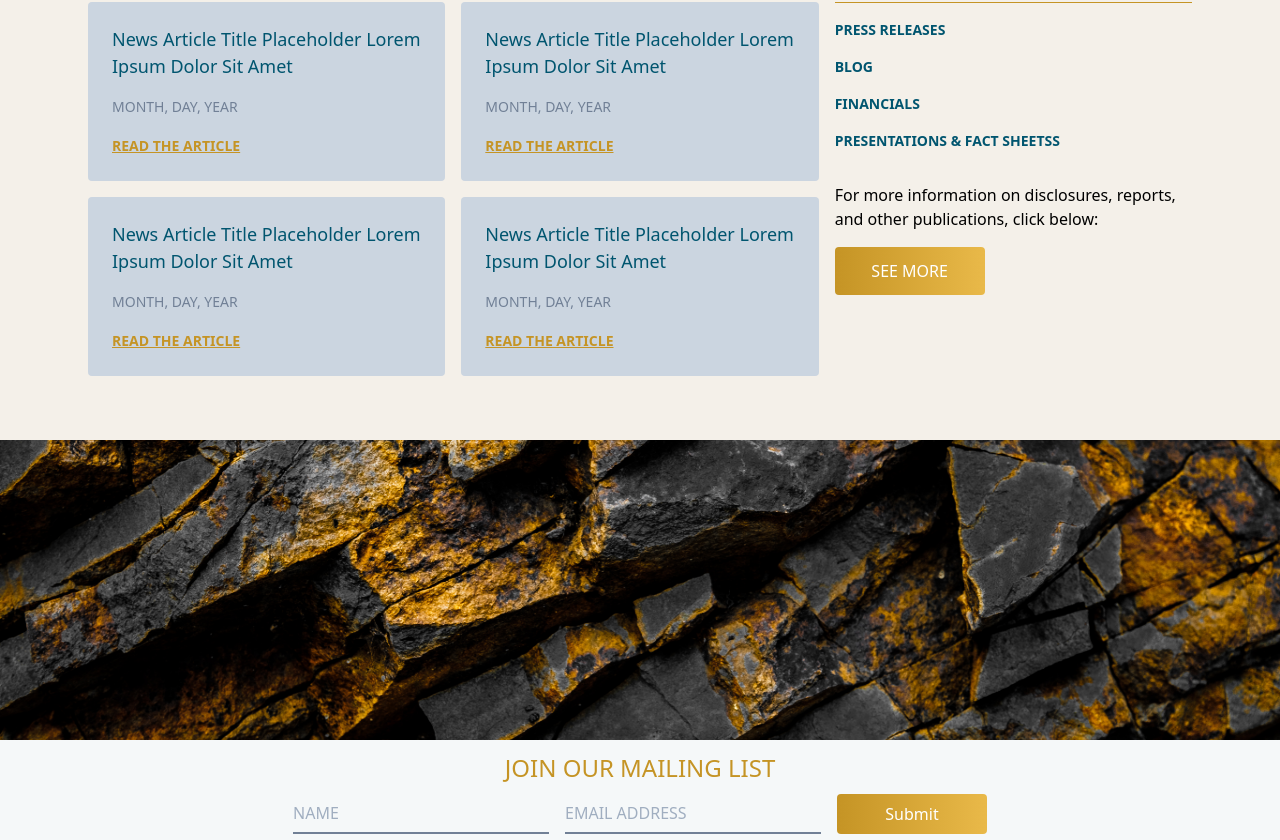
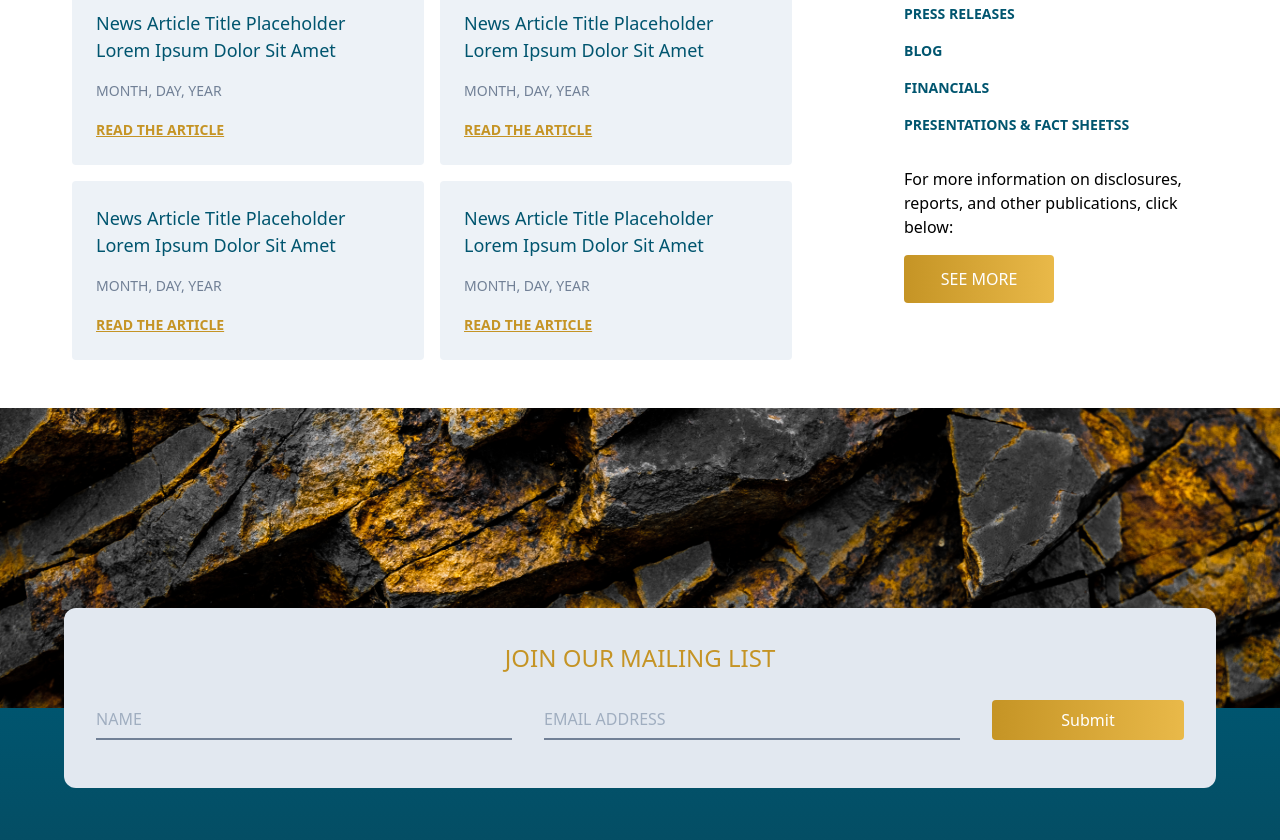
Before and after one commit to devconn99/gminingventures, a Gatsby site: page / in a window 1280 px wide. Shown: the part 2019-2859 px from the top of the page. Built offline with nearby package versions, Linux system fonts and the light colour scheme; Gatsby itself is replaced by a stand-in of ours.

Commit message:
Complete Footer

```diff
--- a/src/components/footer/index.jsx
+++ b/src/components/footer/index.jsx
@@ -6,27 +6,30 @@ function Footer() {
   const [isExpanded, toggleExpansion] = useState(false);
 
   return (
-    <div className="items-center max-w-7xl mx-auto ">
-      <div className="footer-section"></div>
-      <div className="footer-overly text-center">
+    <div className="">
+      <div className="footer-section relative z-10 flex justify-center">
+        <div className="footer-overly text-center max-w-6xl py-8 bg-gray-300 absolute z-20 rounded-xl">
           <h2 className="text-2xl text-secondary uppercase pb-2">
             JOIN OUR MAILING LIST
           </h2>
-        <div className="flex justify-center gap-4">
+          <div className="grid grid-cols-10 gap-8 px-8 py-4">
             <input
               type="text"
               placeholder="NAME"
-            className="bg-transparent border-b-2 border-gray-600 w-64 outline-none"
+              className="bg-transparent border-b-2 border-gray-600 col-span-4 outline-none"
             />
             <input
               type="text"
               placeholder="EMAIL ADDRESS"
-            className="bg-transparent border-b-2 border-gray-600 w-64 outline-none"
+              className="bg-transparent border-b-2 border-gray-600 col-span-4 outline-none"
             />
-          <button className="seeMoreBtn rounded p-2">Submit</button>
+            <button className="see-button rounded p-2 col-span-2">
+              Submit
+            </button>
           </div>
         </div>
-      <div className="flex flex-wrap items-center justify-between footer-bar p-6">
+      </div>
+      <div className="flex flex-wrap items-center justify-between footer-bar px-6 pt-48 pb-24">
         <Link className="flex items-center no-underline text-white" to="/">
           <img src={Logo} alt="logo" />
         </Link>
--- a/src/components/footer/index.scss
+++ b/src/components/footer/index.scss
@@ -4,16 +4,17 @@
   background-size: 100% 100%;
   height: 300px;
   padding-top: 200px;
+  .see-button {
+    background: linear-gradient(to right, #c59425 0%, #e9b949 100%);
+    color: #ffffff;
+  }
 }
 
 .footer-bar {
-  height: 270px;
-  background-color: #00556f;
+  background: transparent linear-gradient(180deg, #00556f 0%, #0a4253 100%) 0%
+    0% no-repeat padding-box;
 }
 
 .footer-overly {
-    background-color: rgba(255, 255, 255, 0.959);
-    position: absolute;
-    padding: 10px;
-    width: 100%;
+  width: 100%;
 }
--- a/src/containers/homepage/articale/index.jsx
+++ b/src/containers/homepage/articale/index.jsx
@@ -3,20 +3,21 @@ import styles from "./index.scss";
 import { Link } from "gatsby";
 const MarketingPosition = () => {
   return (
-    <section className="intro-section  bg-secondary py-12">
+    <section className=" py-12">
       <div className="max-w-6xl mx-auto">
-        <div class="flex flex-wrap p-4">
-          <div className="lg:w-2/3 lg:px-2">
+        <div class="grid grid-cols-6 gap-24">
+          <div className="lg:col-span-4 lg:px-2">
             <h2 className="text-2xl text-secondary uppercase pb-2">
               New Releases
             </h2>
             <div class="grid grid-rows-2 grid-flow-col gap-4">
-              <div class="col-span-8 bg-gray-400 rounded p-6">
+              {[1, 2, 3, 4].map((item) => (
+                <div class="col-span-8 bg-gray-200 rounded p-6">
                   <h2 className="text-primary  font-medium text-lg">
                     News Article Title Placeholder Lorem Ipsum Dolor Sit Amet
                   </h2>
                   <p className="uppercase text-sm py-4 text-gray-600">
-                  MONTH, DAY, YEAr
+                    MONTH, DAY, YEAR
                   </p>
                   <Link
                     className="text-secondary underline uppercase text-sm font-bold"
@@ -25,51 +26,10 @@ const MarketingPosition = () => {
                     Read the Article
                   </Link>
                 </div>
-              <div class="col-span-8 bg-gray-400 rounded p-6">
-                <h2 className="text-primary  font-medium text-lg">
-                  News Article Title Placeholder Lorem Ipsum Dolor Sit Amet
-                </h2>
-                <p className="uppercase text-sm py-4 text-gray-600">
-                  MONTH, DAY, YEAr
-                </p>
-                <Link
-                  className="text-secondary underline uppercase text-sm font-bold"
-                  to="/"
-                >
-                  Read the Article
-                </Link>
-              </div>
-              <div class="col-span-8 bg-gray-400 rounded p-6">
-                <h2 className="text-primary  font-medium text-lg">
-                  News Article Title Placeholder Lorem Ipsum Dolor Sit Amet
-                </h2>
-                <p className="uppercase text-sm py-4 text-gray-600">
-                  MONTH, DAY, YEAr
-                </p>
-                <Link
-                  className="text-secondary underline uppercase text-sm font-bold"
-                  to="/"
-                >
-                  Read the Article
-                </Link>
-              </div>
-              <div class="col-span-8 bg-gray-400 rounded p-6">
-                <h2 className="text-primary  font-medium text-lg">
-                  News Article Title Placeholder Lorem Ipsum Dolor Sit Amet
-                </h2>
-                <p className="uppercase text-sm py-4 text-gray-600">
-                  MONTH, DAY, YEAr
-                </p>
-                <Link
-                  className="text-secondary underline uppercase text-sm font-bold"
-                  to="/"
-                >
-                  Read the Article
-                </Link>
+              ))}
             </div>
           </div>
-          </div>
-          <div className="lg:w-1/3 lg:px-2">
+          <div className="lg:col-span-2 lg:px-2">
             <h2 className="text-2xl text-secondary uppercase pb-2">
               Quick Links
             </h2>
```
Lines whose indentation alone changed are shown as unchanged.
